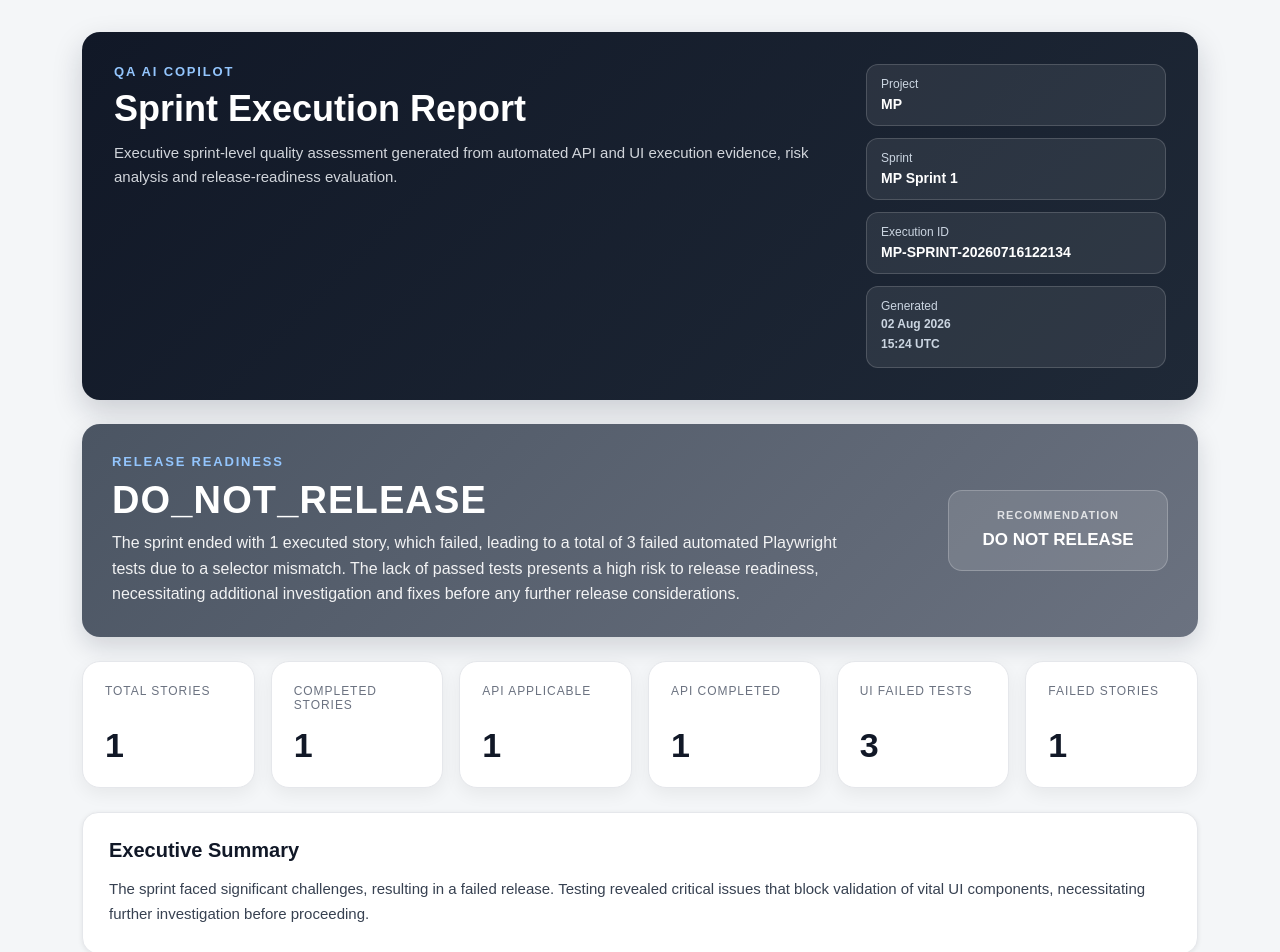
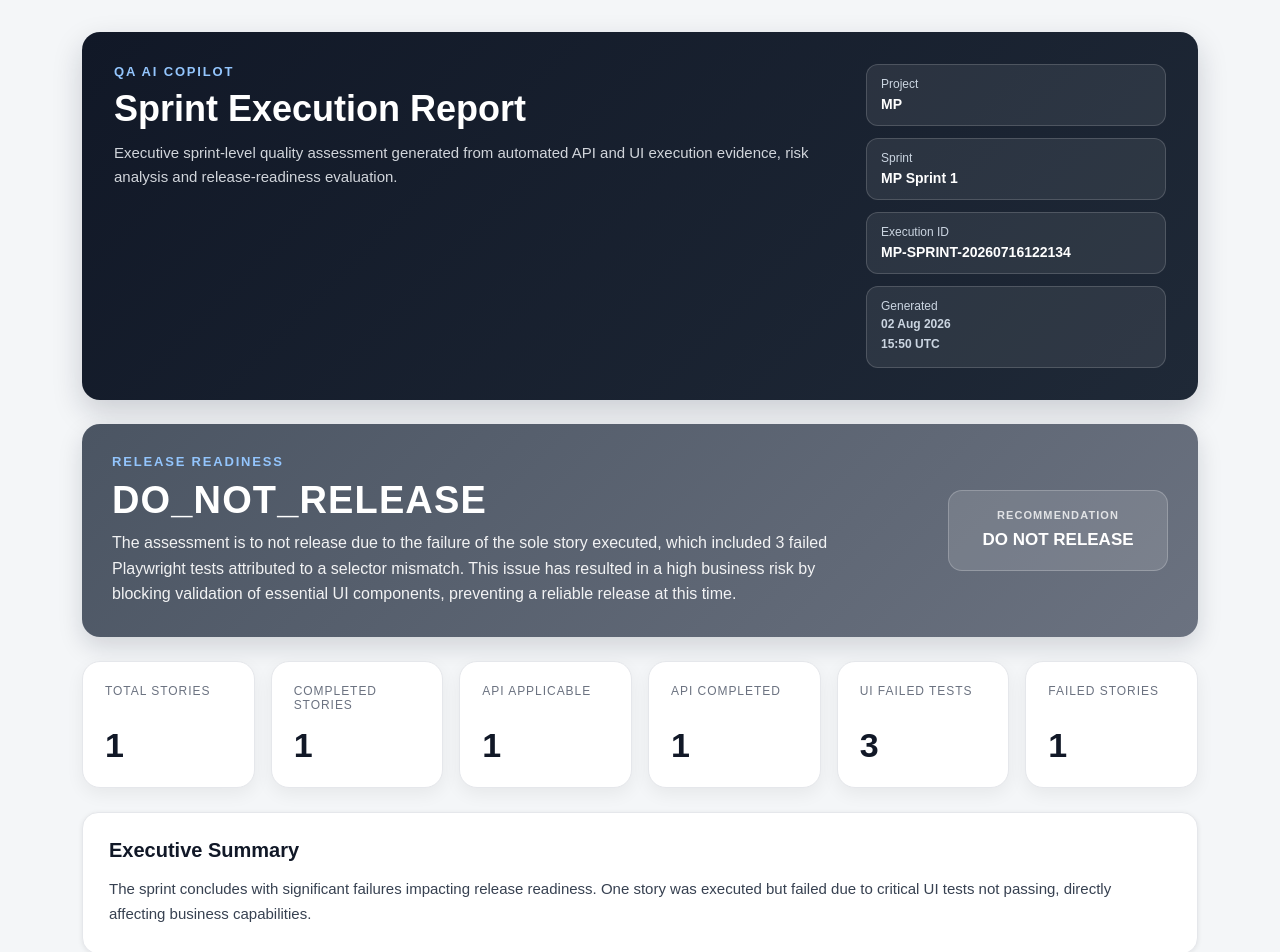
Before and after one commit to balatoth/QA-AI-copilot-V2, a plain HTML site: page executions/MP/sprint-1/MP-SPRINT-20260716122134/reporting/sprint-report.html in a window 1280 px wide. Shown: the top 952 px of the page. Drawn offline with Linux system fonts and the light colour scheme.

Commit message:
Update HTML manager execution report

```diff
--- a/executions/MP/sprint-1/MP-SPRINT-20260716122134/reporting/sprint-report.html
+++ b/executions/MP/sprint-1/MP-SPRINT-20260716122134/reporting/sprint-report.html
@@ -576,7 +576,7 @@
           <span>Generated</span>
           <strong class="generated-date">
             <span>02 Aug 2026</span>
-            <span class="generated-date-time">15:24 UTC</span>
+            <span class="generated-date-time">15:50 UTC</span>
           </strong>
         </div>
       </div>
@@ -589,7 +589,7 @@
     <h2>DO_NOT_RELEASE</h2>
 
     <p>
-      The sprint ended with 1 executed story, which failed, leading to a total of 3 failed automated Playwright tests due to a selector mismatch. The lack of passed tests presents a high risk to release readiness, necessitating additional investigation and fixes before any further release considerations.
+      The assessment is to not release due to the failure of the sole story executed, which included 3 failed Playwright tests attributed to a selector mismatch. This issue has resulted in a high business risk by blocking validation of essential UI components, preventing a reliable release at this time.
     </p>
   </div>
 
@@ -639,7 +639,7 @@
 
     <section class="section">
       <h3>Executive Summary</h3>
-      <p>The sprint faced significant challenges, resulting in a failed release. Testing revealed critical issues that block validation of vital UI components, necessitating further investigation before proceeding.</p>
+      <p>The sprint concludes with significant failures impacting release readiness. One story was executed but failed due to critical UI tests not passing, directly affecting business capabilities.</p>
     </section>
 
     <section class="section">
@@ -911,7 +911,7 @@
     DO NOT RELEASE
   </h4>
 
-  <p>The sprint ended with 1 executed story, which failed, leading to a total of 3 failed automated Playwright tests due to a selector mismatch. The lack of passed tests presents a high risk to release readiness, necessitating additional investigation and fixes before any further release considerations.</p>
+  <p>The assessment is to not release due to the failure of the sole story executed, which included 3 failed Playwright tests attributed to a selector mismatch. This issue has resulted in a high business risk by blocking validation of essential UI components, preventing a reliable release at this time.</p>
 
 
         <div class="next-actions">
```
